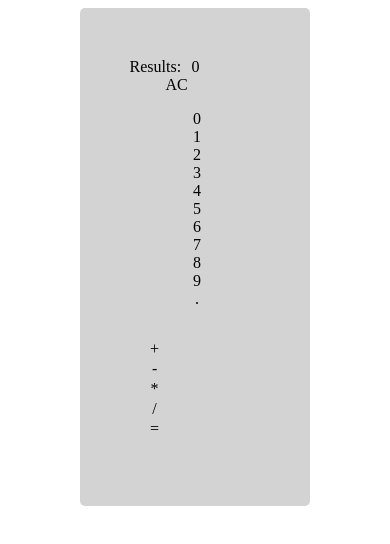
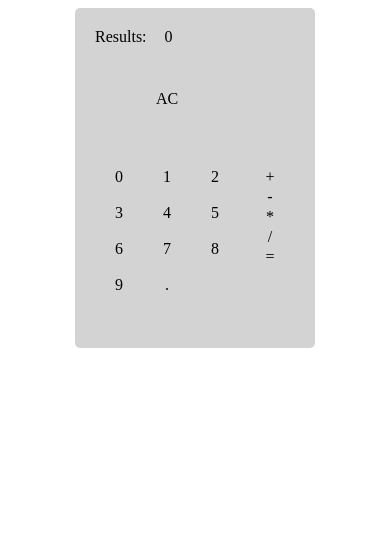
Before and after one commit to anthonyzamarro/fcc-calculator, a React (Create React App) app: page / in a window 390 px wide. Shown: the top 544 px of the page. Built offline with nearby package versions, Linux system fonts and the light colour scheme.

Commit message:
add mobile styles

```diff
--- a/src/index.css
+++ b/src/index.css
@@ -11,9 +11,10 @@ li {
   margin: auto; }
 
 .calculator {
-  max-width: 50%;
   text-align: center;
   margin: auto;
+  height: 300px;
+  width: 300px;
   padding: 50px;
   display: flex;
   flex-wrap: wrap;
@@ -27,7 +28,7 @@ li {
     display: flex;
     flex: 0 0 44%;
     flex-direction: column;
-    align-items: flex-start;
+    align-items: center;
     padding: 0;
     order: 1; }
     .calculator .operations li {
@@ -40,4 +41,18 @@ li {
     .calculator .numbers li {
       flex: 0 0 55px; }
 
+@media screen and (max-width: 512px) {
+  .App {
+    width: 100%; }
+    .App .calculator {
+      width: 200px;
+      padding: 20px; }
+      .App .calculator .operations {
+        flex: 0 0 auto; }
+      .App .calculator .numbers {
+        padding: 0;
+        flex: 2 0 auto; }
+        .App .calculator .numbers li {
+          flex: 0 0 48px; } }
+
 /*# sourceMappingURL=index.css.map */
--- a/src/index.scss
+++ b/src/index.scss
@@ -12,9 +12,11 @@ li {
     margin: auto;
 }
 .calculator {
-	max-width: 50%;
+	// max-width: 50%;
 	text-align: center;
 	margin: auto;
+	height: 300px;
+	width: 300px;
 	padding: 50px;
 	display: flex;
 	flex-wrap: wrap;
@@ -30,7 +32,7 @@ li {
 		display: flex;
 		flex: 0 0 44%;
     	flex-direction: column;
-    	align-items: flex-start;
+    	align-items: center;
     	padding: 0;
     	order: 1;
 		li {
@@ -47,3 +49,22 @@ li {
 		}
 	}
 }
+@media screen and (max-width: 512px) {
+	.App {
+		width: 100%;
+		.calculator {
+			width: 200px;
+			padding: 20px;
+			.operations {
+				flex: 0 0 auto;
+			}
+			.numbers {
+				padding: 0;
+				flex: 2 0 auto;
+				li {
+					flex: 0 0 48px;
+				}
+			}
+		}
+	}
+}
--- a/src/reducers/numbersReducer.js
+++ b/src/reducers/numbersReducer.js
@@ -8,9 +8,7 @@ function evaluateArray(array) {
       .match(/\.[\d]|[\d]+\.[\d]+|\.[\d]|[\d]+|[\D]|\.[\D]+/g);
   }
   let negativeFinal = array.slice(0, 1).pop();
-  if (parseFloat(negativeFinal) < 0) {
-    return negativeFinal;
-  }
+  if (parseFloat(negativeFinal) < 0) return negativeFinal;
   if (groupVals.includes("*")) {
     let product, prev, next;
     groupVals.filter((v, i, arr) => {
@@ -41,17 +39,9 @@ function evaluateArray(array) {
         arr[i + 1] = `-${arr[i + 1]}`;
         return arr;
       }
-      // return arr.join('').replace(/-/, '+');;
     });
-    // let g = groupVals.join('').replace(/[-]/, '+');
-    let t = groupVals.filter((a,i,v) => {
-      if (parseFloat(a)) return a;
-    })
-    // console.log(t);
-    let g = t.reduce((acc, curr) => {
-
-      return parseFloat(acc) + parseFloat(curr)
-    });
+    let t = groupVals.filter((a,i,v) => {if (parseFloat(a)) return a})
+    let g = t.reduce((acc, curr) => parseFloat(acc) + parseFloat(curr));
     return [g];
     // return evaluateArray([eval(groupVals.join(''))]);
   }
@@ -144,7 +134,6 @@ export default function(state = [], action) {
     //   return addDec;
     case "EQUALS_CLICKED":
       let equalsArray = state.slice();
-      // 3 + 5 * 6 - 2 / 4
       return [evaluateArray(equalsArray)];
     case "CLEAR_CLICKED":
       let clearArray = state.slice();
```
Also changed, not shown: 2 other files (tests, documents, lock files or other folders).
